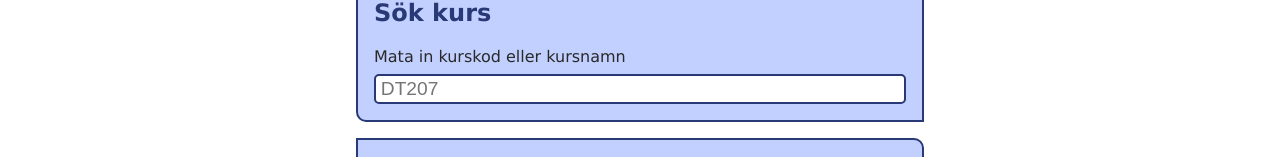
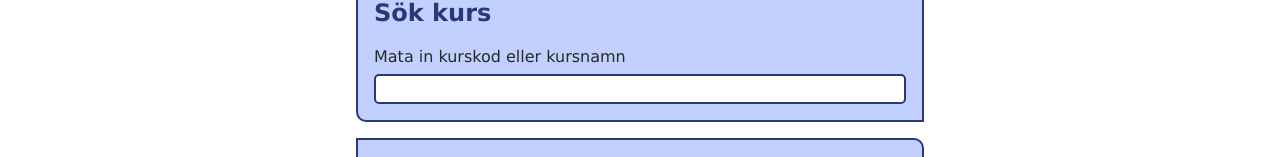
Before and after one commit to wesl2400-miun/tslab4, an Angular app: page / in a window 1280 px wide. Shown: the part 249-406 px from the top of the page. Built offline with nearby package versions, Linux system fonts and the light colour scheme; no server answers.

Commit message:
reafktor: Ta bort onödig platshållare från sökfältet

```diff
--- a/src/app/ui/component/finder-form/finder-form.html
+++ b/src/app/ui/component/finder-form/finder-form.html
@@ -3,6 +3,6 @@
   <!-- ReactiveFormsModule skapar ett formulär, som styrs från finder-form.ts-filen -->
   <form class="finder" [formGroup]="form">
     <label for="search">Mata in kurskod eller kursnamn</label>
-    <input id="search" type="text" formControlName="search" placeholder="DT207">
+    <input id="search" type="text" formControlName="search">
   </form>
 </section>
```
